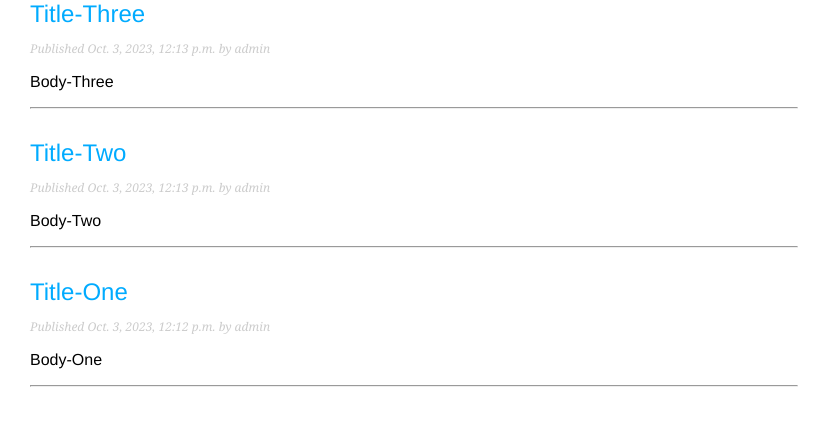
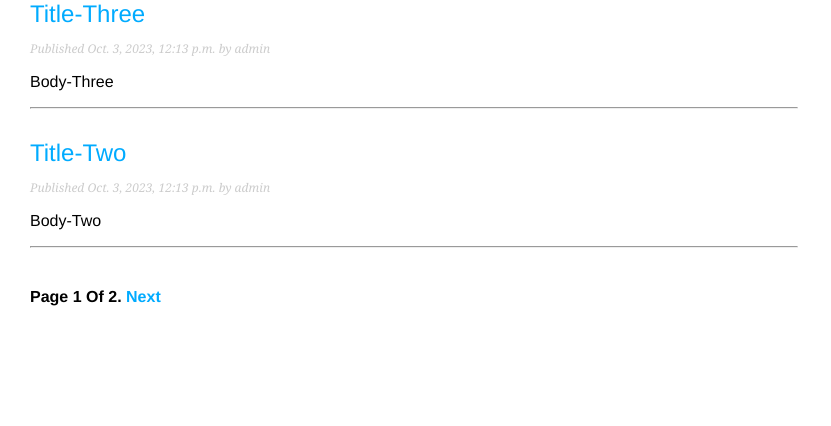
Before and after one commit to MarwanKhatib/Blog_Application, a Django app: page /blog/ in a window 1280 px wide. Shown: the part 238-664 px from the top of the page, without its empty margins (0-831 px from the left). Run offline with Django 4.2, Linux system fonts and the light colour scheme; data comes from the database, SQL or seed files in the repository.

Commit message:
Adding Pagination

```diff
--- a/blog/templates/blog/post/list.html
+++ b/blog/templates/blog/post/list.html
@@ -11,5 +11,5 @@
         {{post.body|truncatewords:30|linebreaks}}
         <hr>
     {% endfor %}
-
+    {% include "pagination.html" with page=posts %}
 {% endblock  %}
--- /dev/null
+++ b/blog/templates/pagination.html
@@ -0,0 +1,13 @@
+<div class="pagination">
+    <span class="step-link">
+       {% if  page.has_previous %}
+       <a href="?page={{page.previous_page_number}}">Previous</a>
+       {% endif %}
+       <span class="current">
+            Page {{page.number}} Of {{page.paginator.num_pages}}.
+       </span>
+       {% if page.has_next %}
+        <a href="?page={{page.next_page_number}}">Next</a>
+       {% endif %}
+    </span>
+</div>
--- a/blog/views.py
+++ b/blog/views.py
@@ -1,12 +1,21 @@
 from django.shortcuts import render, get_object_or_404
 from django.http import Http404
 from . import models
+from django.core.paginator import Paginator, EmptyPage, PageNotAnInteger
 
 # Create your views here.
 
 
 def posts_list(request):
     posts = models.Post.objects.all()
+    paginator = Paginator(posts, 3)
+    page_number = request.GET.get("page", 1)
+    try:
+        posts = paginator.page(page_number)
+    except PageNotAnInteger:
+        posts = paginator.page(1)
+    except EmptyPage:
+        posts = paginator.page(paginator.num_pages)
     return render(request, "blog/post/list.html", {"posts": posts})
 
 
```
Also changed, not shown: requirements.txt (renamed from requirements.py).
